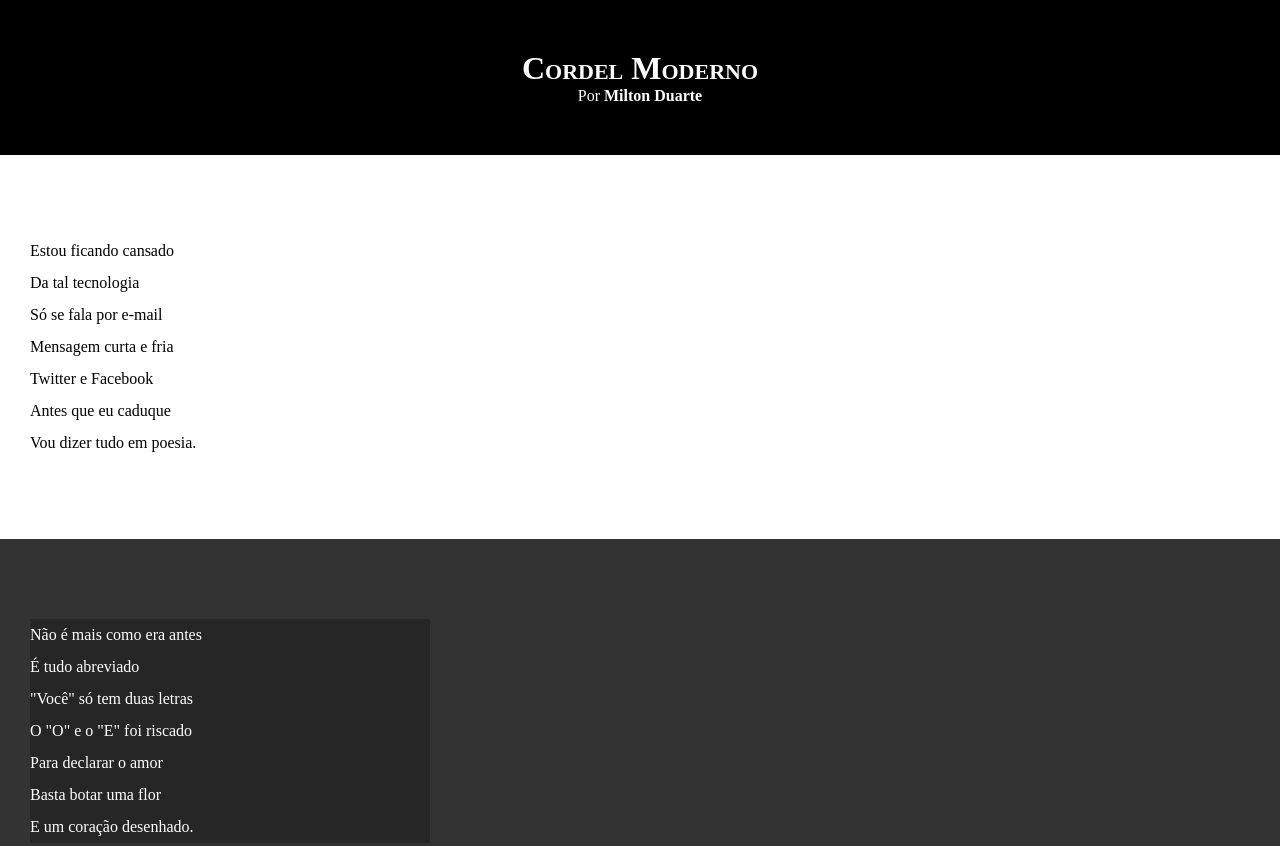
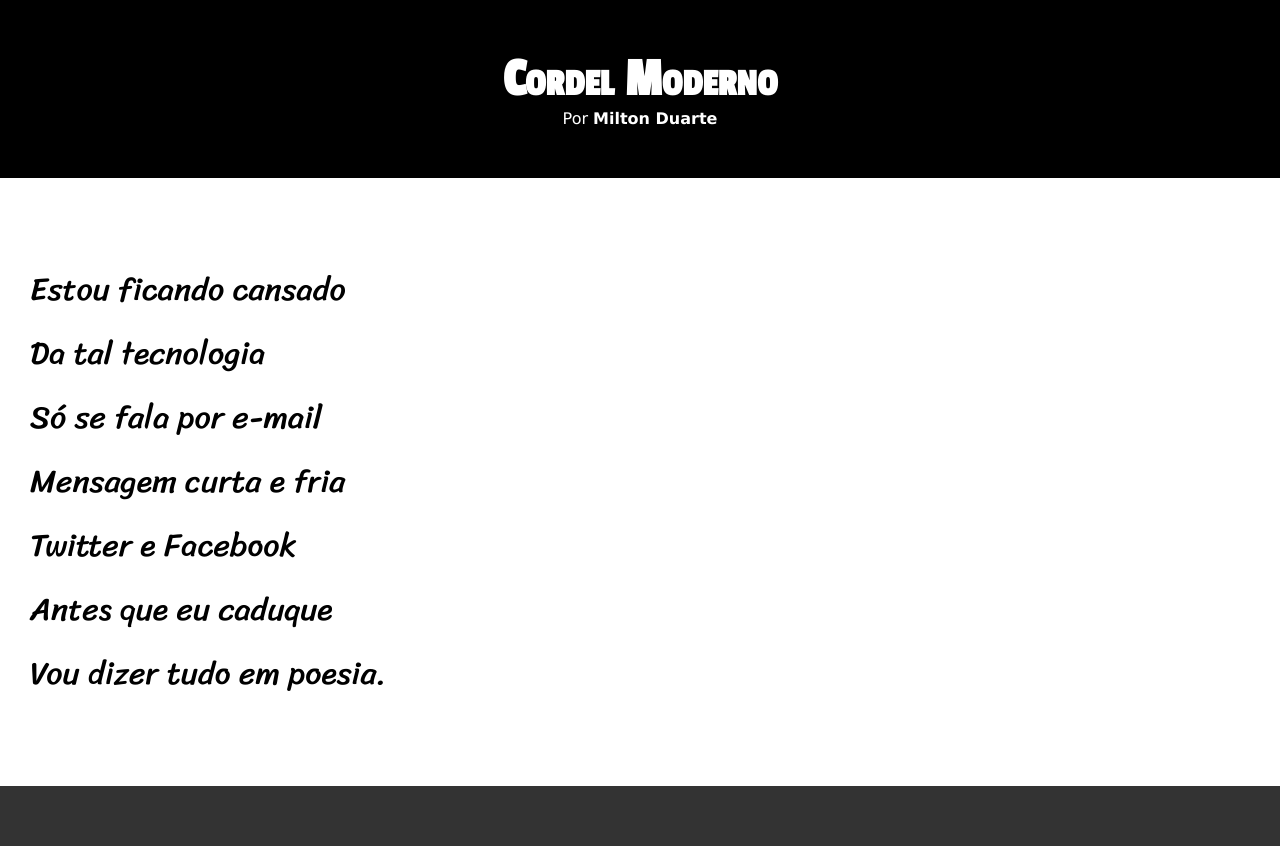
Before and after one commit to arthurbarcelos/html-css, a plain HTML site: page Exercícios/d012/index.html in a window 1280 px wide. Shown: the top 846 px of the page. Drawn offline with Linux system fonts and the light colour scheme.

Commit message:
atualização de estilos desafio 012

```diff
--- a/Exercícios/d012/style.css
+++ b/Exercícios/d012/style.css
@@ -1,11 +1,23 @@
 @charset "utf-8";
+
+@import url('https://fonts.googleapis.com/css2?family=Passion+One&display=swap');
+@import url('https://fonts.googleapis.com/css2?family=Sriracha&display=swap');
+
+
+:root{
+    --fonte1: Verdana, Geneva, Tahoma, sans-serif;
+    --fonte2: 'Passion One', cursive;
+    --fonte3: 'Sriracha', cursive;
+}
 
 *{
     margin: 0px;
     padding: 0px;
+    font-size: 1em;
 }
 
 html, body{
+    font-family: var(--fonte1);
     min-height: 100vh;
     background-color: darkgray;
 }
@@ -17,8 +29,10 @@ header{
 }
 
 header > h1{
+    font-family: var(--fonte2);
     padding-top: 50px;
     font-variant: small-caps;
+    font-size: 3.4em;
 }
 
 header > p{
@@ -36,10 +50,12 @@ a:hover{
 }
 
 section{
+    font-family: var(--fonte3);
     padding-top: 10vh;
     padding-bottom: 10vh;
     line-height: 2em;
     padding-left: 30px;
+    font-size: 2em;
 }
 
 section.normal{
@@ -53,7 +69,8 @@ section.imagem{
 }
 
 section.imagem > p {
-    width: 400px;
+    display: inline-block;
+    padding: 5px;
     background-color: rgba(0, 0, 0, 0.253);
 }
 
```
